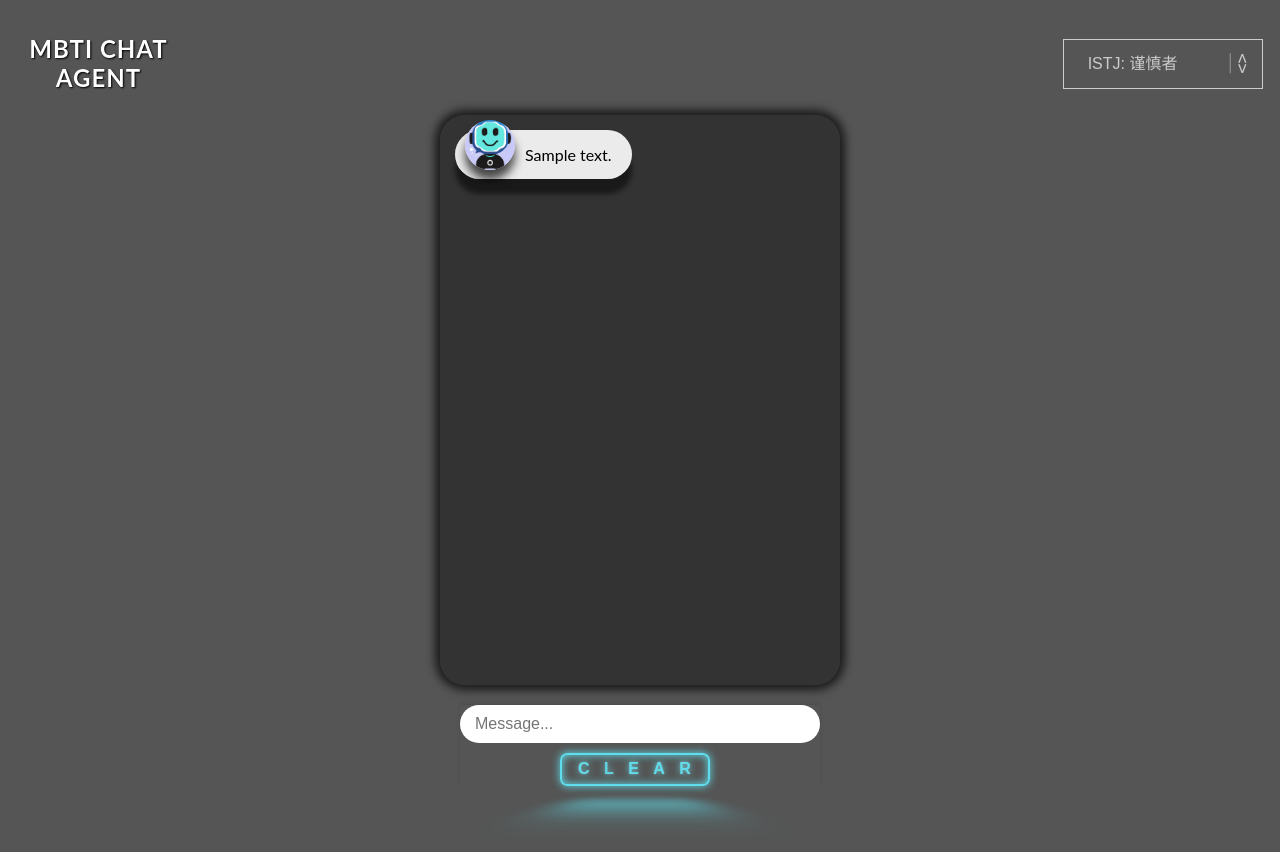
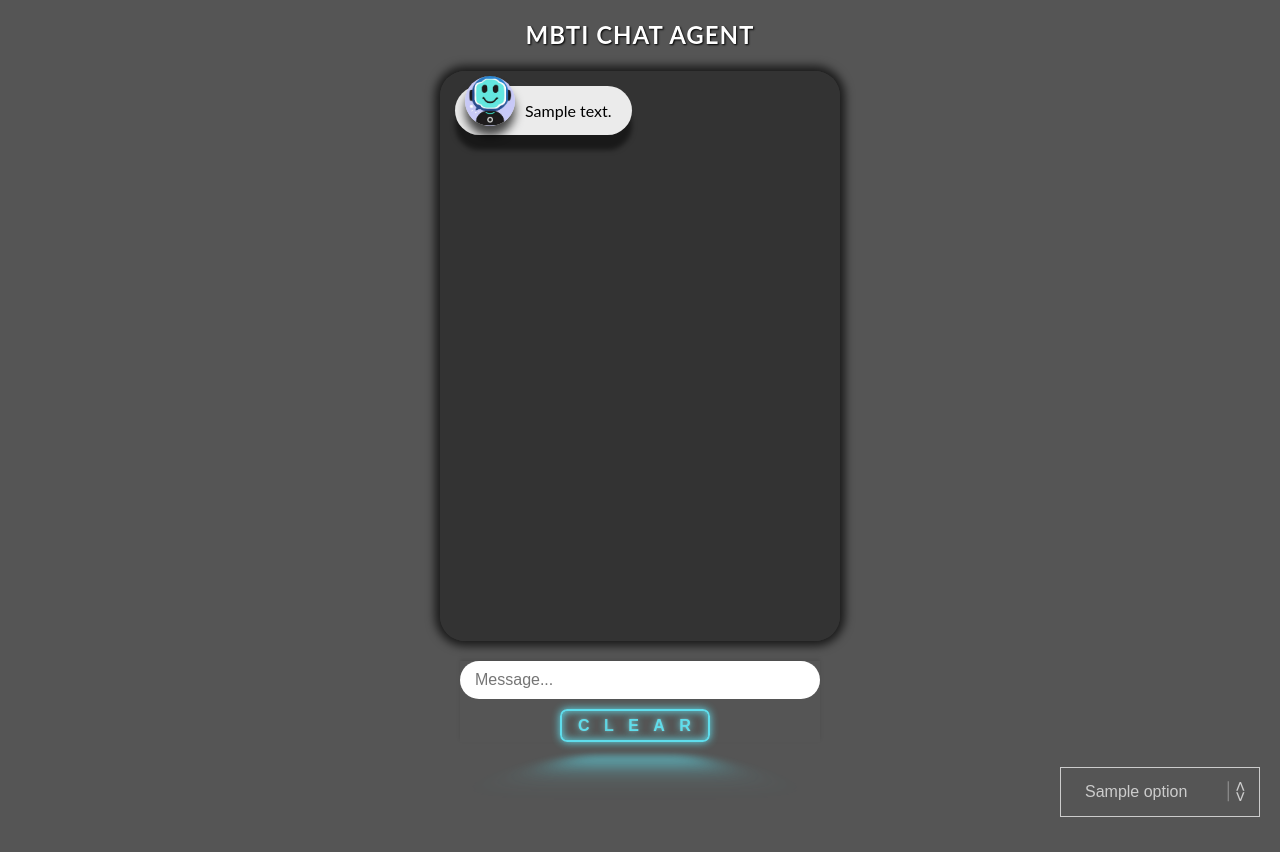
Before and after one commit to EthanWen6/MBTIChatBot, a Flask app: template templates/index.html in a window 1280 px wide. Before the commit the page ends 822 px from the top, so only its background shows below. Run offline with Flask 3, Linux system fonts and the light colour scheme; the template is opened without the code that fills it: most values are stand-ins (such as "Sample title", 1, 10 or a date in 2020).

Commit message:
Add personality selection function

```diff
--- a/app.py
+++ b/app.py
@@ -9,7 +9,6 @@ from langchain.memory import ConversationBufferMemory
 import json
 
 os.environ["OPENAI_API_KEY"]="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"
-
 
 app = Flask(__name__)
 
@@ -25,10 +24,23 @@ Session(app)
 
 @app.route('/')
 def index():
-    # 获取会话中的聊天历史，如果不存在，则初始化一个空列表
+    # Get the chat history from the session or initialize an empty list
     chat_history = session.get('chat_history', [])
-    print(chat_history)
-    return render_template('index.html', chat_history=chat_history)
+
+    # Get the selected personality from the session or set a default value
+    selected_personality = session.get('personality','ISTJ: 谨慎者')
+    print(selected_personality)
+
+    # List of available personality options for the dropdown menu
+    personality_options = [
+        'ISTJ: 谨慎者', 'ISFJ: 守护者', 'INFJ: 博爱者', 'INTJ: 思考者',
+        'ISTP: 冒险家', 'ISFP: 艺术家', 'INFP: 理想家', 'INTP: 学者',
+        'ESTP: 挑战者', 'ESFP: 表演者', 'ENFP: 冒险家', 'ENTP: 挑战者',
+        'ESTJ: 执行者', 'ESFJ: 搭档', 'ENFJ: 教导者', 'ENTJ: 领导者',
+    ]
+
+    return render_template('index.html', chat_history=chat_history, personality_options=personality_options,
+                           selected_personality=selected_personality)
 
 
 @app.route('/send_message_to_openai', methods=['POST'])
@@ -74,10 +86,12 @@ def get_openai_reply(message):
     # 假设你使用OpenAI的聊天模型，调用示例：
     chat_history = session.get('chat_history', [])
     text_data = json.dumps(chat_history, indent=2, ensure_ascii=False)
+    personality = session.get('personality',[])
+    print(personality)
 
     prompt = ChatPromptTemplate.from_messages([
         SystemMessage(
-            content="""你是一个拥有ISFJ人格的女生，你的所有发言都必须符合ISFJ人格的特点，在你发言时不需要分析自己的人格"""),
+            content="你是一个拥有"+personality+"人格的女生，你的所有发言都必须符合"+personality+"人格的特点，在你发言时不需要分析自己的人格"""),
         # The persistent system prompt
         SystemMessage(
             content="这是聊天历史："+text_data),
@@ -100,6 +114,24 @@ def get_openai_reply(message):
 
     return reply
 
+@app.route('/send_selected_option', methods=['POST'])
+def send_selected_option():
+    try:
+        data = request.get_json()
+        selected_option = data.get('option')
+        print(selected_option)
+        # 清除会话数据
+        session.pop('chat_history', None)
+        # 获取聊天历史
+
+        # 存储更新后的聊天历史到会话中
+        session['personality'] = selected_option
+        # 返回成功的响应给前端
+        return jsonify({'status': 'success'})
+    except Exception as e:
+        return jsonify({'status': 'error'}), 500
+
+
 @app.route('/clear_session', methods=['POST'])
 def clear_session():
     # 清除会话数据
@@ -109,6 +141,5 @@ def clear_session():
     return jsonify({'status': 'success'})
 
 
-
 if __name__ == '__main__':
-    app.run(debug=True)
+    app.run(debug=True,port=5001)
--- a/templates/index.html
+++ b/templates/index.html
@@ -12,31 +12,6 @@
 <body>
 <div class="head">
 <h2 >MBTI Chat Agent </h2>
-<div class="gap"></div> <!-- 空白元素作为间距 -->
-<div class="selectdiv">
-  <label>
-      <select>
-          <option selected> ISTJ: 谨慎者 </option>
-          <option>ISFJ: 守护者 </option>
-          <option>INFJ: 博爱者 </option>
-          <option>INTJ: 思考者 </option>
-          <option>ISTP: 冒险家 </option>
-          <option>ISFP: 艺术家 </option>
-          <option>INFP: 理想家 </option>
-          <option>INTP: 学者  </option>
-          <option>ESTP: 挑战者 </option>
-          <option>ESFP: 表演者 </option>
-          <option>ENFP: 冒险家 </option>
-          <option>ENTP: 挑战者 </option>
-          <option>ESTJ: 执行者 </option>
-          <option>ESFJ: 搭档 </option>
-          <option>ENFJ: 教导者  </option>
-          <option>ENTJ: 领导者 </option>
-      </select>
-  </label>
-</div>
-
-
     </div>
 <div class="chat-container">
     <ul class="chat" id="chat-list">
@@ -54,6 +29,19 @@
         <button class='glowing-btn'><span class='glowing-txt' id="clear-session-btn">C<span class='faulty-letter'>L</span>EAR</span></button>
     </div>
 
+<div class="selectdiv">
+    <label>
+        <select id="personality-select">
+            {% for option in personality_options %}
+                <option value="{{ option }}" {% if option == selected_personality %} selected {% endif %}>
+                    {{ option }}
+                </option>
+            {% endfor %}
+        </select>
+    </label>
+</div>
+  </label>
+</div>
 </body>
 
 <script>
@@ -152,6 +140,55 @@ textInput.addEventListener("keydown", function(event) {
     }
 });
 
+const selectElement = document.getElementById("personality-select");
+selectElement.addEventListener('change',function(){
+            // 更新菜单显示为所选
+            updateSelectedOption();
+
+            // 获取用户所选内容
+            var selectElement = document.getElementById("personality-select");
+            var selectedOption = selectElement.value;
+
+
+
+            // 立刻发送用户所选内容到后端
+            sendSelectedOptionToBackend(selectedOption);
+
+});
+
+        // 在用户选择个性后更新菜单显示的函数
+        function updateSelectedOption() {
+            var selectElement = document.getElementById("personality-select");
+            var selectedOption = selectElement.value;
+
+            // 这里是原来的updateSelectedOption()函数的内容
+            // 更新菜单显示为所选
+            // ...
+        }
+
+        // 发送用户所选内容到后端的函数
+        function sendSelectedOptionToBackend(selectedOption) {
+            fetch('/send_selected_option', {
+                method: 'POST',
+                headers: {
+                    'Content-Type': 'application/json'
+                },
+                body: JSON.stringify({
+                    option: selectedOption
+                })
+            })
+            .then(response => response.json())
+            .then(data => {
+                // 发送成功后的处理逻辑，立刻清空session并刷新页面
+                if (data.status === 'success') {
+                    clearSessionOnServer();
+                }
+            })
+            .catch(error => {
+                console.error('Error:', error);
+            });
+        }
+
   // 获取清除会话的按钮
     const clearSessionBtn = document.getElementById("clear-session-btn");
 
```
